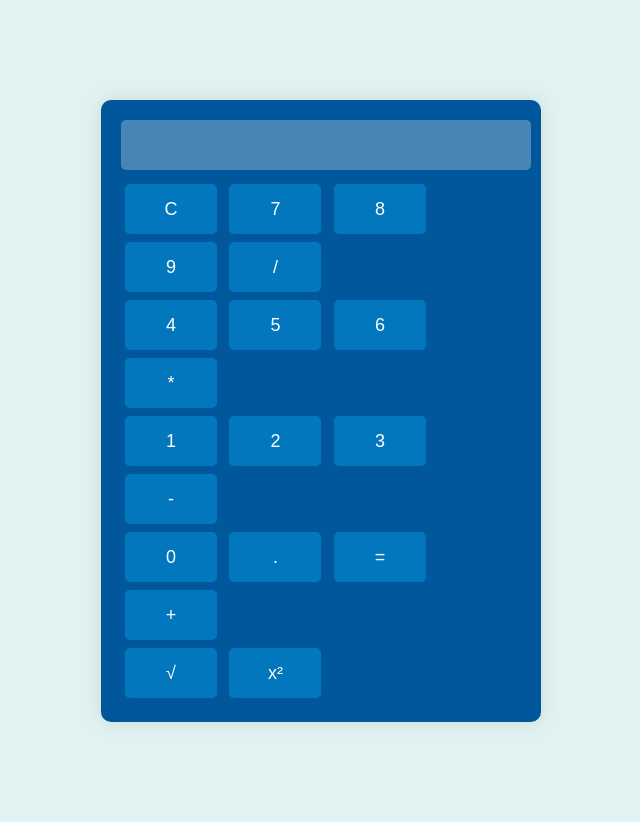
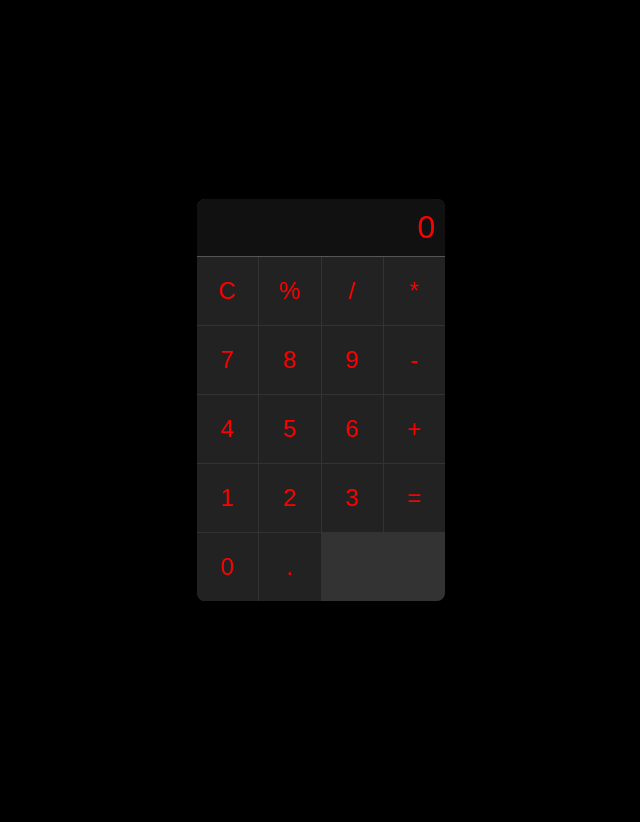
Before and after one commit to Alfa-Aaradhya/calculator_web_app, a Flask app: page / in a window 1280 px wide. Shown: the whole page, without its empty margins (319-959 px from the left). After the commit the page ends 601 px from the top, so only its background shows below. Run offline with Flask 3, Linux system fonts and the light colour scheme.

Commit message:
Automated commit

```diff
--- a/templates/index.html
+++ b/templates/index.html
@@ -5,42 +5,73 @@
     <meta name="viewport" content="width=device-width, initial-scale=1.0">
     <title>Calculator</title>
     <style>
-        body{background-color:#e0f2f1;color:#004d40;font-family:Arial,sans-serif}.calculator{width:400px;margin:100px auto;padding:20px;border-radius:10px;background-color:#01579b;box-shadow:0 0 20px rgba(0,0,0,0.1)}input[type="text"]{width:100%;height:40px;margin-bottom:10px;text-align:right;font-size:18px;padding:5px;border-radius:5px;border:none}button{width:23%;height:50px;margin:1%;font-size:18px;color:#fff;background-color:#0277bd;border:none;border-radius:5px;cursor:pointer}button:hover{background-color:#004d40}
+        body {
+            font-family: Arial, sans-serif;
+            background-color: #000000;
+            color: #ffffff;
+            display: flex;
+            justify-content: center;
+            align-items: center;
+            height: 100vh;
+            margin: 0;
+        }
+        .calculator {
+            border-radius: 8px;
+            overflow: hidden;
+            box-shadow: 0 0 20px rgba(0, 0, 0, 0.2);
+            background-color: #333333;
+        }
+        .display {
+            background-color: #111111;
+            color: #ff0000;
+            font-size: 2em;
+            padding: 10px;
+            text-align: right;
+            border-bottom: 1px solid #555555;
+        }
+        .buttons {
+            display: grid;
+            grid-template-columns: repeat(4, 1fr);
+            gap: 1px;
+        }
+        button {
+            background-color: #222222;
+            color: #ff0000;
+            border: none;
+            padding: 20px;
+            font-size: 1.5em;
+            cursor: pointer;
+            transition: background-color 0.3s ease;
+        }
+        button:hover {
+            background-color: #444444;
+        }
     </style>
 </head>
 <body>
     <div class="calculator">
-        <input type="text" id="display" disabled>
-        <div>
+        <div class="display" id="display">0</div>
+        <div class="buttons">
             <button onclick="clearDisplay()">C</button>
+            <button onclick="appendToDisplay('%')">%</button>
+            <button onclick="appendToDisplay('/')">/</button>
+            <button onclick="appendToDisplay('*')">*</button>
             <button onclick="appendToDisplay('7')">7</button>
             <button onclick="appendToDisplay('8')">8</button>
             <button onclick="appendToDisplay('9')">9</button>
-            <button onclick="appendToDisplay('/')">/</button>
-        </div>
-        <div>
+            <button onclick="appendToDisplay('-')">-</button>
             <button onclick="appendToDisplay('4')">4</button>
             <button onclick="appendToDisplay('5')">5</button>
             <button onclick="appendToDisplay('6')">6</button>
-            <button onclick="appendToDisplay('*')">*</button>
-        </div>
-        <div>
+            <button onclick="appendToDisplay('+')">+</button>
             <button onclick="appendToDisplay('1')">1</button>
             <button onclick="appendToDisplay('2')">2</button>
             <button onclick="appendToDisplay('3')">3</button>
-            <button onclick="appendToDisplay('-')">-</button>
-        </div>
-        <div>
+            <button onclick="calculateResult()">=</button>
             <button onclick="appendToDisplay('0')">0</button>
             <button onclick="appendToDisplay('.')">.</button>
-            <button onclick="calculate()">=</button>
-            <button onclick="appendToDisplay('+')">+</button>
-        </div>
-        <div>
-            <button onclick="calculateSquareRoot()">√</button>
-            <button onclick="calculateSquare()">x²</button>
         </div>
     </div>
-    <script src="/static/main.min.js"></script>
+    <script src="/static/main.js"></script>
 </body>
 </html>
```
